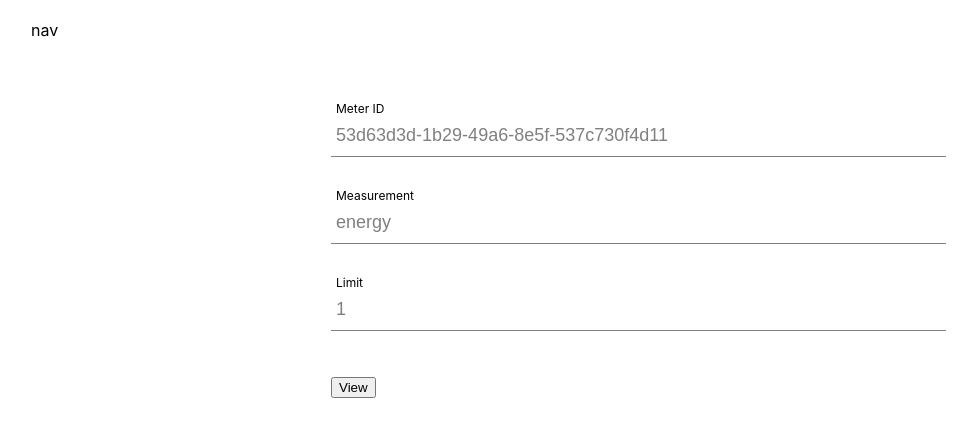
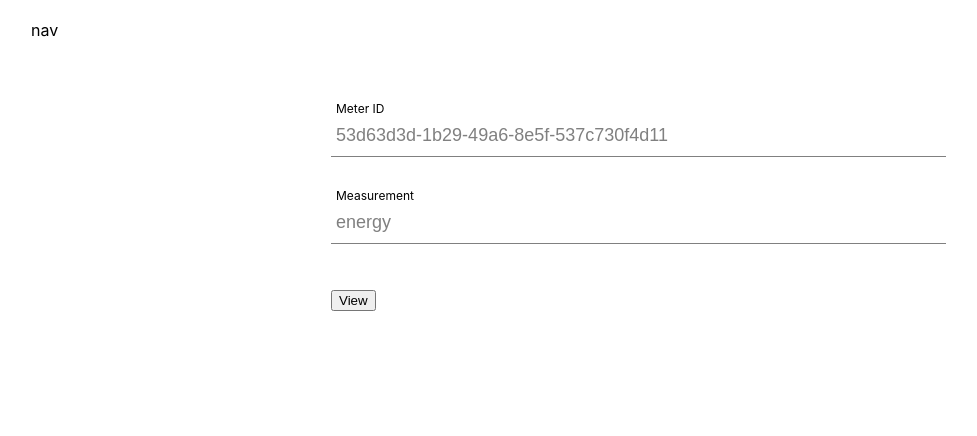
Before and after one commit to diasjuniorr/exnaton, a React (Create React App) app: page / in a window 1280 px wide. Shown: the top 436 px of the page, without its empty margins (9-986 px from the left). Built offline with nearby package versions, Linux system fonts and the light colour scheme.

Commit message:
add useNavigate and useLocation

```diff
--- a/src/routes/home/home.component.tsx
+++ b/src/routes/home/home.component.tsx
@@ -1,21 +1,25 @@
 import { ChangeEvent, useState } from "react";
+import { useNavigate } from "react-router-dom";
 import FormInput from "../../components/form-input/form-input.component";
 import "./home.styles.css";
 
 interface FormFields {
   meterID: string;
   measurement: string;
-  limit: number;
+  start: string;
+  stop: string;
 }
 
 const defaultFormFields = {
   meterID: "53d63d3d-1b29-49a6-8e5f-537c730f4d11",
   measurement: "energy",
-  limit: 1,
+  start: "2022-04-01",
+  stop: "2022-05-01"
 };
 
 const Home = () => {
   const [formFields, setFormFields] = useState<FormFields>(defaultFormFields);
+  const navigate = useNavigate()
 
   const handleChange = (e: ChangeEvent<HTMLInputElement>) => {
     const { name, value } = e.target;
@@ -45,14 +49,7 @@ const Home = () => {
         {/* <input type="text" /> */}
         {/* <label>Stop Date</label> */}
         {/* <input type="text" /> */}
-        <FormInput
-          label="Limit"
-          type="number"
-          name="limit"
-          value={formFields.limit}
-          onChange={handleChange}
-        />
-        <button>View</button>
+        <button onClick={()=> navigate("/line-chart", {state: formFields})}>View</button>
       </form>
     </div>
   );
--- a/src/routes/line-chart/line-chart.component.tsx
+++ b/src/routes/line-chart/line-chart.component.tsx
@@ -1,4 +1,5 @@
 import { useEffect, useState } from "react";
+import { useLocation } from "react-router-dom";
 import {
   CartesianGrid,
   Legend,
@@ -17,6 +18,9 @@ interface GroupedByDay {
 const LineChartRoute = () => {
   const [data, setData] = useState<SmartMeterData[]>([]);
   const [currentDay, setCurrentDay] = useState<string>("");
+
+  const location = useLocation()
+  console.log("location", location.state)
 
   const filterByDay = (day: string, data: SmartMeterData[]) => {
     return data.find((item: GroupedByDay) => item.date === day)?.measurements;
```
